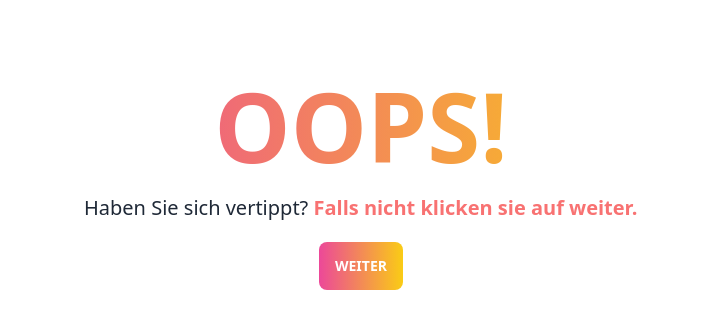
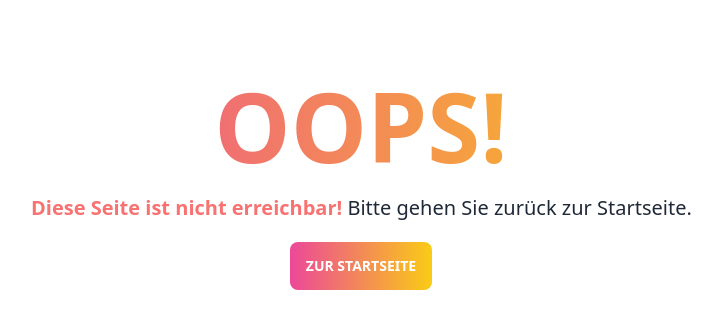
Before and after one commit to dessher0/personal-website, a Flask app: template skeleton/templates/errors/405.html in a window 1280 px wide. Shown: the part 176-505 px from the top of the page, without its empty margins (279-1001 px from the left). Run offline with Flask 2, Linux system fonts and the light colour scheme; the template is opened without the code that fills it, so the values that code supplies are empty; parts of the project's set-up code (start-up, migrations or seed data) failed here and were passed over.

Commit message:
Updated files

```diff
--- a/skeleton/static/dist/css/output.css
+++ b/skeleton/static/dist/css/output.css
@@ -3908,6 +3908,11 @@ body[dir="rtl"] .checkbox:checked,
   color: hsl(var(--b1) / var(--tw-text-opacity));
 }
 
+.hover\:hover\:text-base-100:hover:hover {
+  --tw-text-opacity: 1;
+  color: hsl(var(--b1) / var(--tw-text-opacity));
+}
+
 .focus\:outline-none:focus {
   outline: 2px solid transparent;
   outline-offset: 2px;
--- a/skeleton/templates/errors/405.html
+++ b/skeleton/templates/errors/405.html
@@ -8,10 +8,10 @@
     <div class="text-center">
         <h1 class="text-8xl text-transparent bg-gradient-to-r from-pink-500 to-yellow-400 bg-clip-text font-bold">OOPS!</h1>
         <p class="text-xl m-5 animate__animated animate__headShake">
-            Haben Sie sich vertippt?
-            <span class="text-error font-bold">Falls nicht klicken sie auf weiter.</span>
+            <span class="text-error font-bold">Diese Seite ist nicht erreichbar!</span>
+            Bitte gehen Sie zurück zur Startseite.
         </p>
-        <a href="https://www.youtube.com/watch?v=dQw4w9WgXcQ" class="btn bg-gradient-to-r from-pink-500 to-yellow-400 border-none">Weiter</a>
+        <a href="/" class="btn bg-gradient-to-r from-pink-500 to-yellow-400 border-none">Zur Startseite</a>
     </div>
 </div>
 </body>
```
Also changed, not shown: skeleton/templates/openai.html (+13 -0 lines).
